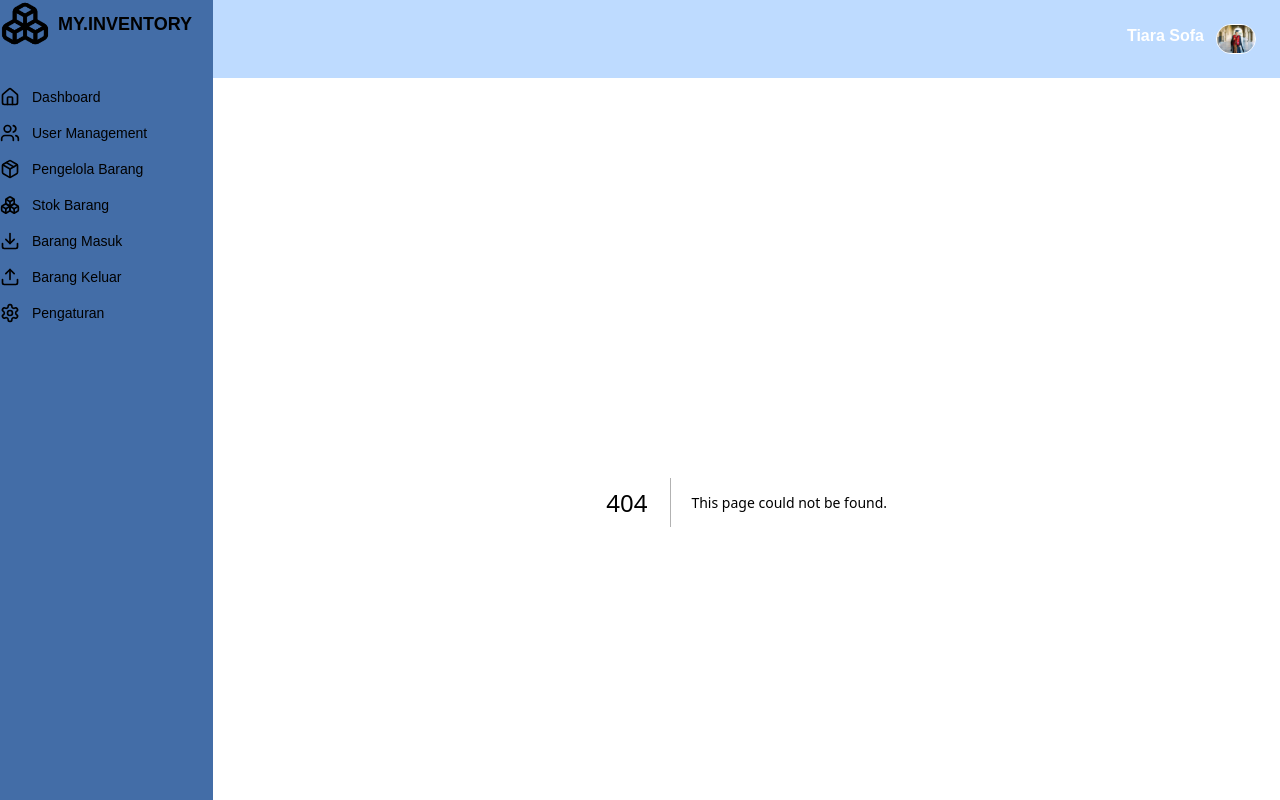
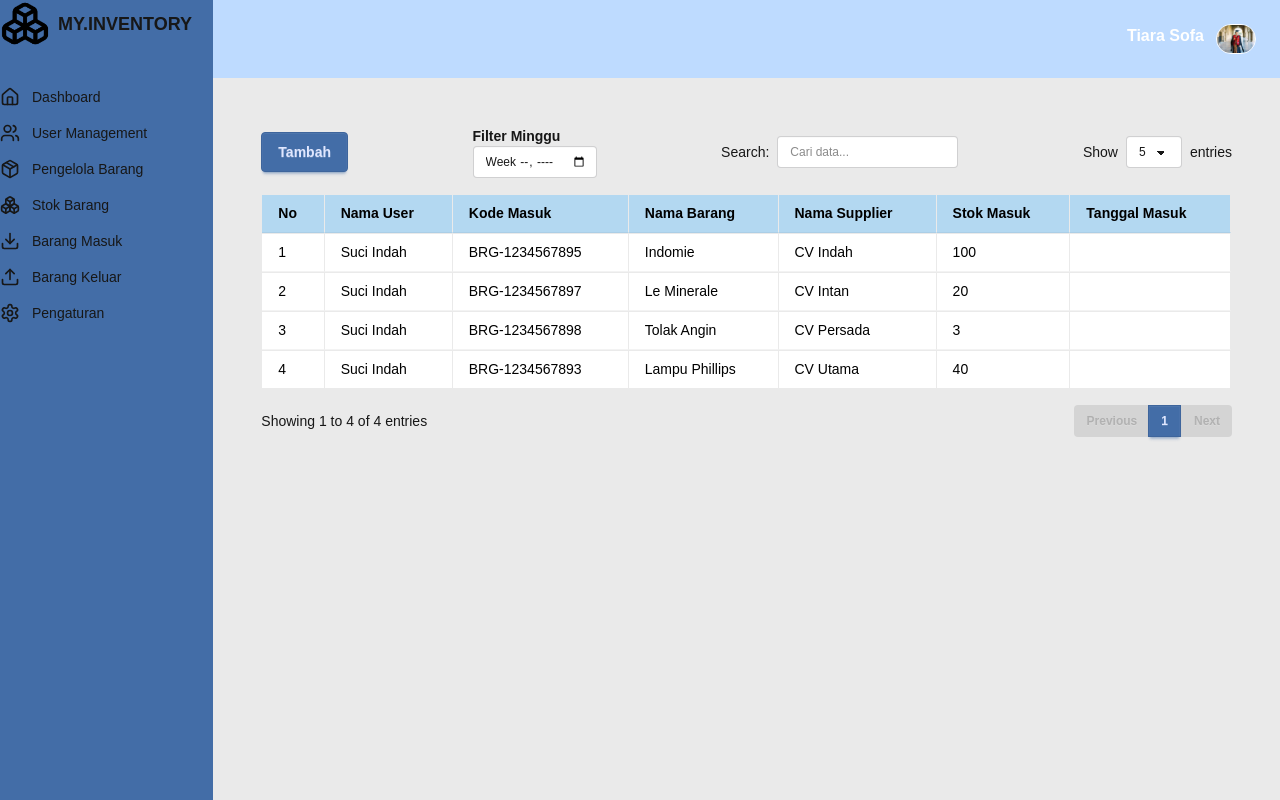
Before and after one commit to FarisAnugrah/inventory-frontend, a Next.js app: page /barangMasuk in a window 1280 px wide. Before the commit this address had no page. Built offline with nearby package versions, Linux system fonts and the light colour scheme.

Commit message:
page stok

```diff
--- /dev/null
+++ b/src/app/barangMasuk/page.jsx
@@ -0,0 +1,40 @@
+import Table from '@/components/Table';
+
+export default function barangMasuk() {
+  <div className="flex items-center gap-2">
+              <span>Show</span>
+              <select className="select select-bordered select-sm w-20">
+                <option>10</option>
+                <option>25</option>
+                <option>50</option>
+              </select>
+              <span>entries</span>
+            </div>
+
+
+  const columns = [
+    { header: "No", accessor: "no" },
+    { header: "Nama User", accessor: "user" },
+    { header: "Kode Masuk", accessor: "kode" },
+    { header: "Nama Barang", accessor: "nama" },
+    { header: "Nama Supplier", accessor: "supplier" },
+    { header: "Stok Masuk", accessor: "stok" },
+    { header: "Tanggal Masuk", accessor: "tanggal" },
+  ];
+
+  const data = [
+    { no: 1, user: "Suci Indah", kode: "BRG-1234567895", nama: "Indomie", supplier: "CV Indah", stok: "100", satuan: "Karton" },
+    { no: 2, user: "Suci Indah", kode: "BRG-1234567897", nama: "Le Minerale", supplier: "CV Intan", stok: "20", satuan: "Karton" },
+    { no: 3, user: "Suci Indah", kode: "BRG-1234567898", nama: "Tolak Angin", supplier: "CV Persada", stok: "3", satuan: "Karton" },
+    { no: 4, user: "Suci Indah", kode: "BRG-1234567893", nama: "Lampu Phillips", supplier: "CV Utama", stok: "40", satuan: "Karton" },
+
+  ];
+  return (
+
+
+    <div className="p-6">
+      <Table columns={columns} data={data} />
+
+    </div>
+  );
+}
--- /dev/null
+++ b/src/app/stok/page.jsx
@@ -0,0 +1,38 @@
+import Table from '@/components/Table';
+
+export default function stok() {
+  <div className="flex items-center gap-2">
+              <span>Show</span>
+              <select className="select select-bordered select-sm w-20">
+                <option>10</option>
+                <option>25</option>
+                <option>50</option>
+              </select>
+              <span>entries</span>
+            </div>
+
+
+  const columns = [
+    { header: "No", accessor: "no" },
+    { header: "Kode Barang", accessor: "kode" },
+    { header: "Nama Barang", accessor: "nama" },
+    { header: "Jumlah Barang", accessor: "jumlah" },
+    { header: "Satuan", accessor: "satuan" },
+  ];
+
+  const data = [
+    { no: 1, kode: "BRG-1234567895", nama: "Indomie", jumlah: "10",  satuan: "Karton" },
+    { no: 2, kode: "BRG-1234567897", nama: "Le Minerale", jumlah: "20",  satuan: "Karton" },
+    { no: 3, kode: "BRG-1234567898", nama: "Tolak Angin", jumlah: "30",  satuan: "Karton" },
+    { no: 4, kode: "BRG-1234567893", nama: "Lampu Phillips", jumlah: "40", satuan: "Karton" },
+
+  ];
+  return (
+
+
+    <div className="p-6">
+      <Table columns={columns} data={data} />
+
+    </div>
+  );
+}
```
